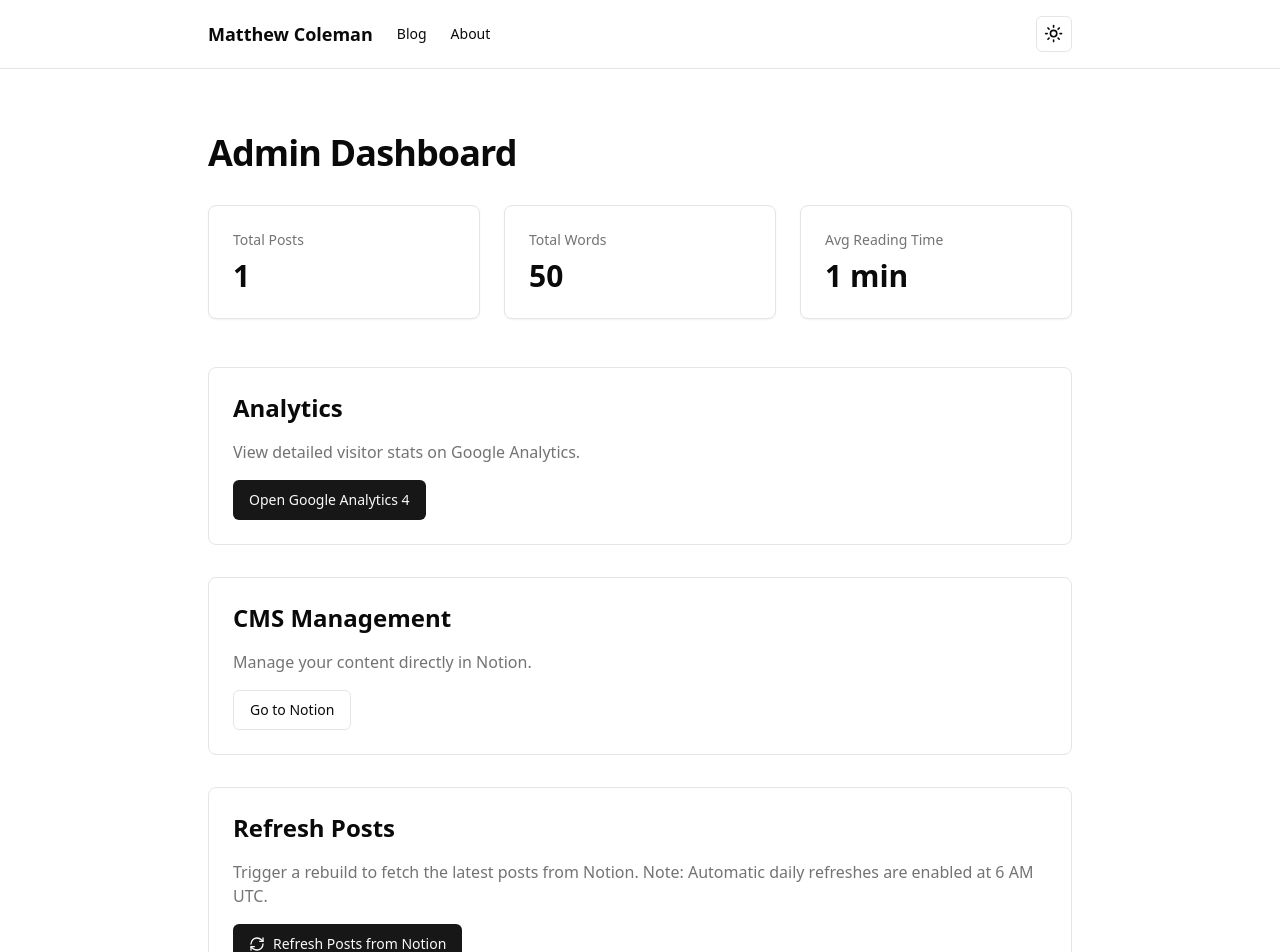
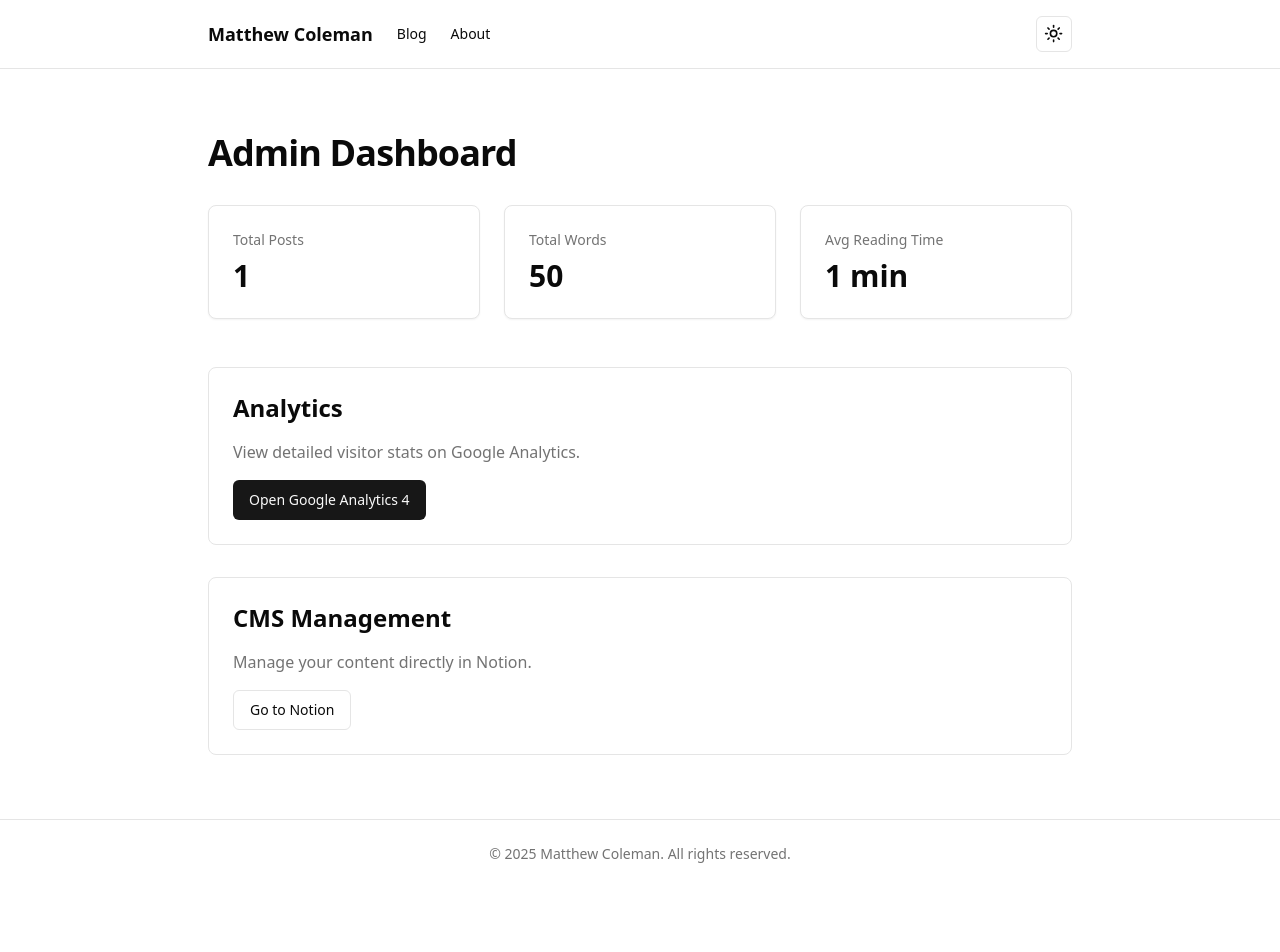
Before and after one commit to mncoleman/mncoleman, a Next.js app in the folder personal-website/: page /admin in a window 1280 px wide. Shown: the top 952 px of the page. After the commit the page ends 888 px from the top, so only its background shows below. Built offline with nearby package versions, Linux system fonts and the light colour scheme; no server answers.

Commit message:
update admin page

```diff
--- a/personal-website/app/admin/page.tsx
+++ b/personal-website/app/admin/page.tsx
@@ -1,6 +1,6 @@
 import { getBlogStats } from '@/lib/notion';
 import Link from 'next/link';
-import { RefreshButton } from '@/components/refresh-button';
+
 
 export const revalidate = 3600;
 
@@ -55,14 +55,7 @@ export default async function AdminPage() {
                     </Link>
                 </section>
 
-                <section className="p-6 border rounded-lg">
-                    <h2 className="text-2xl font-semibold mb-4">Refresh Posts</h2>
-                    <p className="text-muted-foreground mb-4">
-                        Trigger a rebuild to fetch the latest posts from Notion.
-                        Note: Automatic daily refreshes are enabled at 6 AM UTC.
-                    </p>
-                    <RefreshButton />
-                </section>
+
             </div>
         </div>
     );
```
